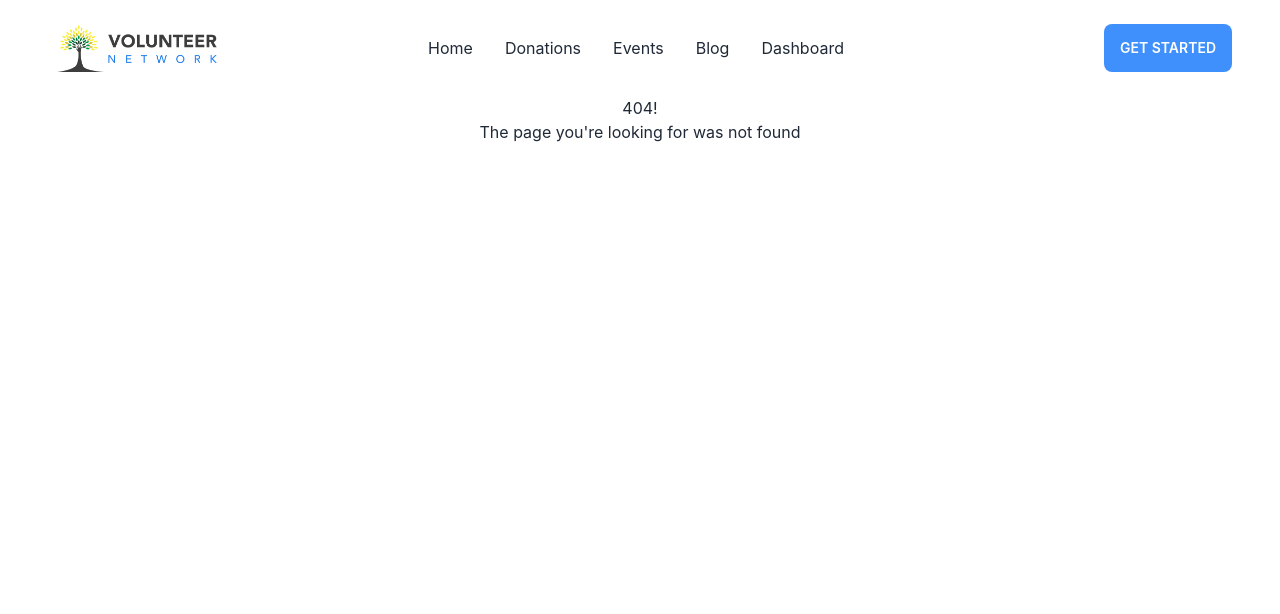
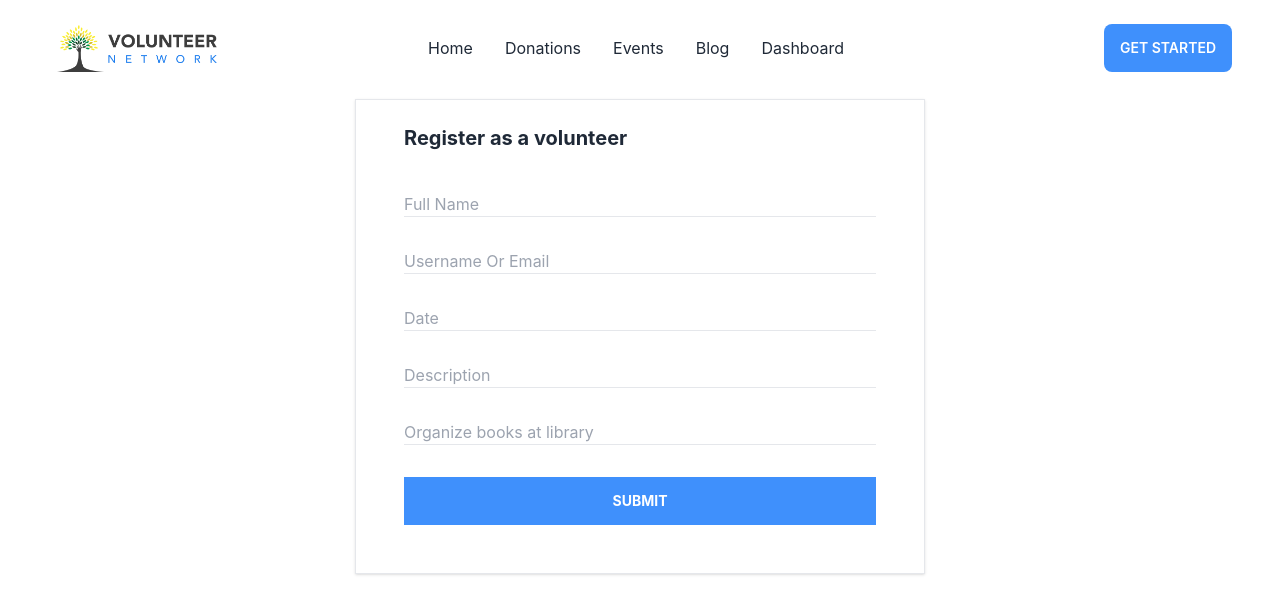
Before and after one commit to Amdadullah-Raihan/volunteer-network-client, a React (Create React App) app: page /volunteer-registration in a window 1280 px wide. Before the commit this address had no page. Shown: the top 614 px of the page. Built offline with nearby package versions, Linux system fonts and the light colour scheme.

Commit message:
implemented private route and protected admin dashboard

```diff
--- a/public/index.html
+++ b/public/index.html
@@ -2,7 +2,7 @@
 <html lang="en">
   <head>
     <meta charset="utf-8" />
-    <link rel="icon" href="%PUBLIC_URL%/favicon.ico" />
+    <link rel="icon" href="%PUBLIC_URL%/../../src/images/volunteer-logo.png" />
     <meta name="viewport" content="width=device-width, initial-scale=1" />
     <meta name="theme-color" content="#000000" />
     <meta
@@ -26,7 +26,7 @@
       work correctly both with client-side routing and a non-root public URL.
       Learn how to configure a non-root public URL by running `npm run build`.
     -->
-    <title>React App</title>
+    <title>Volunteer Network</title>
   </head>
   <body>
     <noscript>You need to enable JavaScript to run this app.</noscript>
--- a/src/App.js
+++ b/src/App.js
@@ -10,23 +10,30 @@ import Footer from './components/Footer/Footer';
 import Dashboard from './components/Dashboard/Dashboard';
 import Donations from './components/Donations/Donations'
 import AddEvent from './components/Dashboard/AddEvent';
+import VolunteerRegistration from './components/VolunteerRegistration/VolunteerRegistration';
+import PrivateRoute from './components/PrivateRoute/PrivateRoute';
 
 function App() {
   return (
     <div className="App">
       <BrowserRouter>
-         <Header/>
+        <Header />
         <Routes>
-          <Route path='/' element={<Home/>}/>
-          <Route path='/donations' element={<Donations/>}/>
-          <Route path='/events' element={<MyEvents/>}/>
-          <Route path='/blogs' element={<Blogs/>}/>
-          <Route path='/dashboard/*' element={<Dashboard/>}/>
-          {/* <Route path='/dashboard/add-event' element={<AddEvent/>}/> */}
+          <Route path='/' element={<Home />} />
+          <Route path='/donations' element={<Donations />} />
+          <Route path='/events' element={<MyEvents />} />
+          <Route path='/blogs' element={<Blogs />} />
+          <Route path='/volunteer-registration' element={<VolunteerRegistration />} />
+            {/* <Route path='/dashboard/*' element={<Dashboard/>} /> */}
+          <Route path='/dashboard/*' element={<PrivateRoute isLogged={false}><Dashboard/></PrivateRoute>}>
+
+
+          </Route>
 
 
 
-          <Route path='*' element={<NotFound/>}/>
+
+          <Route path='*' element={<NotFound />} />
 
 
         </Routes>
--- a/src/components/Dashboard/AddEvent.js
+++ b/src/components/Dashboard/AddEvent.js
@@ -39,6 +39,7 @@ const AddEvent = () => {
                     alert("Event Added Successfully!")
 
                 }
+
                 setTitle('')
                 setImage('')
                 setDescription('')
@@ -63,7 +64,7 @@ const AddEvent = () => {
                 </div>
                 <div className='text-start'>
                     <p>Description</p>
-                    <textarea className='border w-full px-4 py-4 min-h-[100px] h-auto overflow-wrap' type="text" name="" id="" placeholder='Enter Description' required onBlur={(e) => setDescription(e.target.value)} />
+                    <textarea className='border w-full px-4 py-4 min-h-[100px] h-auto ' type="text" name="" id="" placeholder='Enter Description' required onBlur={(e) => setDescription(e.target.value)} />
                 </div>
                 <div className='text-start'>
                     <p>Banner</p>
--- a/src/components/Dashboard/RegisteredVolunteer.js
+++ b/src/components/Dashboard/RegisteredVolunteer.js
@@ -8,7 +8,7 @@ const RegisteredVolunteer = () => {
                     <tr className='bg-[#F5F6FA] h-[50px] text-gray'>
                         <th>Name</th>
                         <th>Email ID</th>
-                        <th>Register date</th>
+                        <th>Registration date</th>
                         <th>Volunteer List</th>
                         <th>Action</th>
                     </tr>
--- a/src/components/Footer/Footer.js
+++ b/src/components/Footer/Footer.js
@@ -2,7 +2,7 @@ import React from 'react';
 
 const Footer = () => {
     return (
-        <div>
+        <div className='min-h-[600px] bg-[#94a3b8]'>
             <h1>This is footer section</h1>
         </div>
     );
--- a/src/components/Home/EventsSection.js
+++ b/src/components/Home/EventsSection.js
@@ -8,23 +8,30 @@ const EventsSection = () => {
     //genarating individual color for each div
 
     let randomColor;
+    // let randomNumPrev;
     const genarateColor = () =>{
         const colors = ['#FFBD3E', '#FF7044', '#3F90FC', '#421FCF']
         let randomNum = Math.floor(Math.random() * colors.length);
+        //  if(randomNum === randomNumPrev){
+        //     return;
+        //  }
+        // randomNumPrev = randomNum;
         randomColor = colors[randomNum];
         return randomColor;
     }
 
 
 
+
     return (
-        <div className='relative w-[100vw] lg:container mx-auto mb-6'>
+        <div className='relative w-[100vw] h-auto lg:container mx-auto mb-16'>
             <div className="absolute top-[-120px] z-10  grid grid-cols-4 w-full gap-4">
 
                 {
                     !events ?
                         <div>
-                            <p className='text-xl '>Laoding Events...</p>
+                            <p className='text-xl font-semibold '>Laoding Events...</p>
+
                         </div>
                         : events?.map(event =>
 
@@ -34,7 +41,7 @@ const EventsSection = () => {
                                        { genarateColor()}
                                  </div>
 
-                                <img src={event.image} alt={event.image.name} className='h-[75%] bg-white rounded-[10px]' />
+                                <img src={event.image} alt={event.image.name} className='h-[75%] bg-white rounded-t-[10px]' />
                                 <h5 className={`w-full h-[25%] items-center flex text-white uppercase font-semibold justify-center rounded-b-[10px]`} style={{backgroundColor:`${randomColor}`}} >{event.title}</h5>
 
                             </div>
--- a/src/components/Home/HeroSection.js
+++ b/src/components/Home/HeroSection.js
@@ -3,7 +3,7 @@ import heroImg from '../../images/heroImg.jpg'
 
 const HeroSection = () => {
     return (
-        <section className="relative bg-cover h-[700px] " style={{ backgroundImage: `url(${heroImg})` }}>
+        <section className="relative bg-cover min-h-[600px] " style={{ backgroundImage: `url(${heroImg})` }}>
 
             <div className='absolute top-0 left-0 bg-white w-full h-full z-10  opacity-75'></div>
             <div className='relative z-20 font-bold uppercase '>
--- a/src/components/Home/Home.js
+++ b/src/components/Home/Home.js
@@ -6,7 +6,7 @@ import HeroSection from './HeroSection';
 const Home = () => {
     useEvents()
     return (
-        <div>
+        <div className=''>
             <HeroSection/>
             <EventsSection/>
         </div>
--- /dev/null
+++ b/src/components/PrivateRoute/PrivateRoute.js
@@ -0,0 +1,15 @@
+import React from 'react';
+import { Route, Navigate, useLocation } from 'react-router-dom';
+
+
+const PrivateRoute = ({ children, }) => {
+    const isLogged = false;
+    const location = useLocation();
+
+
+    return isLogged ? children : <Navigate to='/' state={{ from: location }} replace></Navigate>
+
+
+};
+
+export default PrivateRoute;
--- /dev/null
+++ b/src/components/VolunteerRegistration/VolunteerRegistration.js
@@ -0,0 +1,20 @@
+import React from 'react';
+
+const VolunteerRegistration = () => {
+    return (
+        <div className='flex items-center justify-center w-full h-[60vh]'>
+            <form className='text-start w-[570px]  border px-12 py-6 shadow'>
+                <h5 className='text-xl font-bold mb-10 bg-[#fff]'>Register as a volunteer</h5>
+                <input className='border-b mb-8 w-full ' type="text" name="" id="" placeholder='Full Name' /> <br />
+                <input className='border-b mb-8 w-full' type="text" name="" id="" placeholder='Username Or Email' /> <br />
+                <input className='border-b mb-8 w-full' type="text" name="" id="" placeholder='Date' /> <br />
+                <input className='border-b mb-8 w-full' type="text" name="" id="" placeholder='Description' /><br />
+                <input className='border-b mb-8 w-full' type="text" name="" id="" placeholder='Organize books at library' /><br />
+                <input className='bg-[#3F90FC] w-full text-[#fff] font-bold btn rounded-none border-none mb-6' type="submit" name="" id=""  /><br />
+
+            </form>
+        </div>
+    );
+};
+
+export default VolunteerRegistration;
```
Also changed, not shown: src/components/Login/Login.js (added), src/components/Login/Register.js (added), src/images/volunteer-logo.png (added), 1 other file (tests, documents, lock files or other folders).
